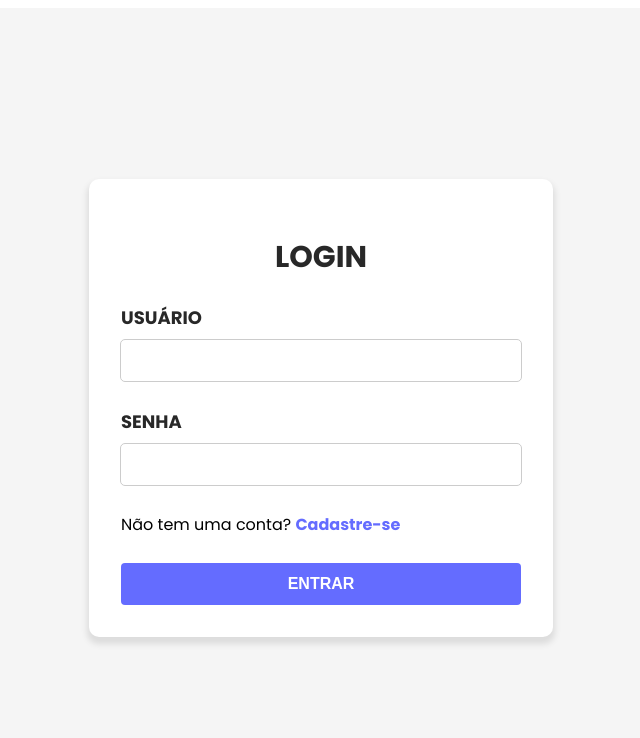
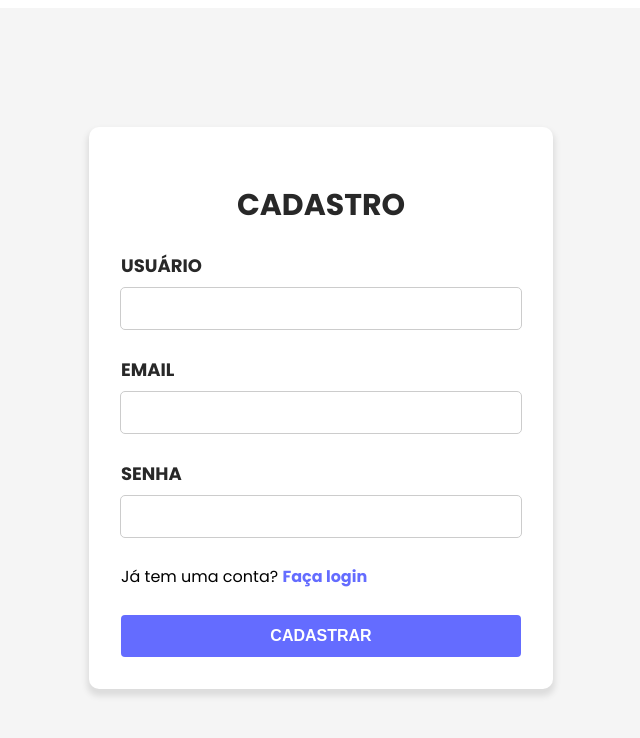
Before and after one commit to eikefrota/todo-list, a React (Vite) app in the folder front-end/todo-list/: page /cadastro in a window 1280 px wide. Shown: the top 738 px of the page, without its empty margins (319-959 px from the left). Built offline with nearby package versions, Linux system fonts and the light colour scheme.

Commit message:
Criando componente Cadastro

```diff
--- a/front-end/todo-list/src/App.jsx
+++ b/front-end/todo-list/src/App.jsx
@@ -1,10 +1,15 @@
+import { BrowserRouter as Router, Routes, Route } from 'react-router-dom';
 import Login from './components/Login/Login.jsx';
+import Cadastro from './components/Cadastro/Cadastro.jsx';
 
 function App() {
   return (
-    <div>
-      <Login />
-    </div>
+    <Router>
+      <Routes>
+        <Route path="/" element={<Login />} />
+        <Route path="/cadastro" element={<Cadastro />} />
+      </Routes>
+    </Router>
   );
 }
 
--- /dev/null
+++ b/front-end/todo-list/src/components/Cadastro/Cadastro.css
@@ -0,0 +1,66 @@
+.cadastro-container {
+    display: flex;
+    justify-content: center;
+    align-items: center;
+    height: 100vh;
+    background-color: #f5f5f5;
+  }
+
+  .cadastro-form {
+    background: #fff;
+    padding: 32px;
+    border-radius: 10px;
+    box-shadow: 0px 5px 6px 2px rgba(0, 0, 0, 0.1);
+    width: 100%;
+    max-width: 400px;
+  }
+
+  .cadastro-form h2 {
+    margin-bottom: 24px;
+    text-align: center;
+    font-size: 30px;
+    color: #282828;
+  }
+
+  .form-group {
+    margin-bottom: 26px;
+    display: flex;
+    flex-direction: column;
+    justify-content: center;
+    align-items: center;
+    width: 100%;
+  }
+
+  .form-group label {
+    margin-bottom: 8px;
+    font-weight: bold;
+    font-size: 18px;
+    width: 100%;
+    color: #282828;
+  }
+
+  .form-group input {
+    width: 95%;
+    font-size: 18px;
+    padding: 10px;
+    border: 1px solid #ccc;
+    border-radius: 5px;
+  }
+
+  button {
+    font-weight: bold;
+    width: 100%;
+    padding: 12px;
+    background-color: #646cff;
+    color: #fff;
+    border: none;
+    border-radius: 4px;
+    font-size: 16px;
+    cursor: pointer;
+    transition: 0.3s;
+  }
+
+  button:hover {
+    background-color: #535bf2;
+    transform: scale(102%);
+  }
--- /dev/null
+++ b/front-end/todo-list/src/components/Cadastro/Cadastro.jsx
@@ -0,0 +1,50 @@
+import { useState } from 'react';
+import './Cadastro.css'; // Crie um arquivo CSS para estilização, se necessário
+import { Link } from 'react-router-dom'; // Importando o Link
+
+function Cadastro() {
+  const [username, setUsername] = useState('');
+  const [email, setEmail] = useState('');
+  const [password, setPassword] = useState('');
+
+  const handleSubmit = (e) => {
+    e.preventDefault();
+    console.log('Usuário:', username);
+    console.log('Email:', email);
+    console.log('Senha:', password);
+    // Aqui você pode adicionar a lógica de cadastro
+  };
+
+  return (
+    <div className="cadastro-container">
+      <form className="cadastro-form" onSubmit={handleSubmit}>
+        <h2>CADASTRO</h2>
+
+        <div className="form-group">
+          <label htmlFor="username">USUÁRIO</label>
+          <input type="text" id="username" value={username} onChange={(e) => setUsername(e.target.value)} />
+        </div>
+
+        <div className="form-group">
+          <label htmlFor="email">EMAIL</label>
+          <input type="email" id="email" value={email} onChange={(e) => setEmail(e.target.value)} />
+        </div>
+
+        <div className="form-group">
+          <label htmlFor="password">SENHA</label>
+          <input type="password" id="password" value={password} onChange={(e) => setPassword(e.target.value)} />
+        </div>
+
+        <div className="signup-link">
+          <p>
+            Já tem uma conta? <Link to="/">Faça login</Link>
+          </p>
+        </div>
+
+        <button type="submit">CADASTRAR</button>
+      </form>
+    </div>
+  );
+}
+
+export default Cadastro;
--- a/front-end/todo-list/src/components/Login/Login.jsx
+++ b/front-end/todo-list/src/components/Login/Login.jsx
@@ -1,5 +1,6 @@
 import { useState } from 'react';
-import './Login.css'; // Importando o CSS para estilização
+import { Link } from 'react-router-dom'; // Importando o Link
+import './Login.css';
 
 function Login() {
   const [username, setUsername] = useState('');
@@ -24,11 +25,13 @@ function Login() {
 
         <div className="form-group">
           <label htmlFor="password">SENHA</label>
-          <input type="password" value={password} onChange={(e) => setPassword(e.target.value)} />
+          <input type="password" value={password} onChange={(e) => setPassword(e.target.value)}/>
         </div>
 
-        <div className='signup-link'>
-          <p>Não tem uma conta? <a href="#">Cadastre-se</a></p>
+        <div className="signup-link">
+          <p>
+            Não tem uma conta? <Link to="/cadastro">Cadastre-se</Link>
+          </p>
         </div>
 
         <button type="submit">ENTRAR</button>
```
